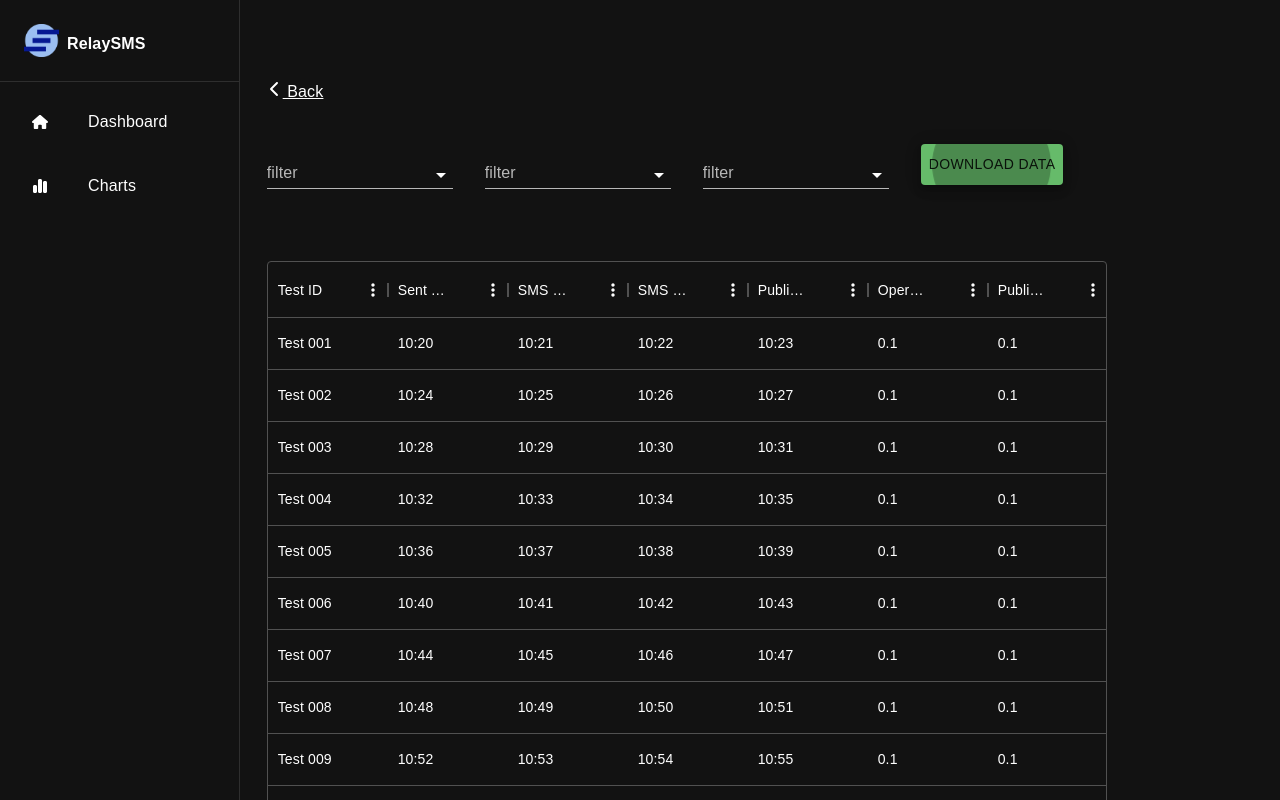
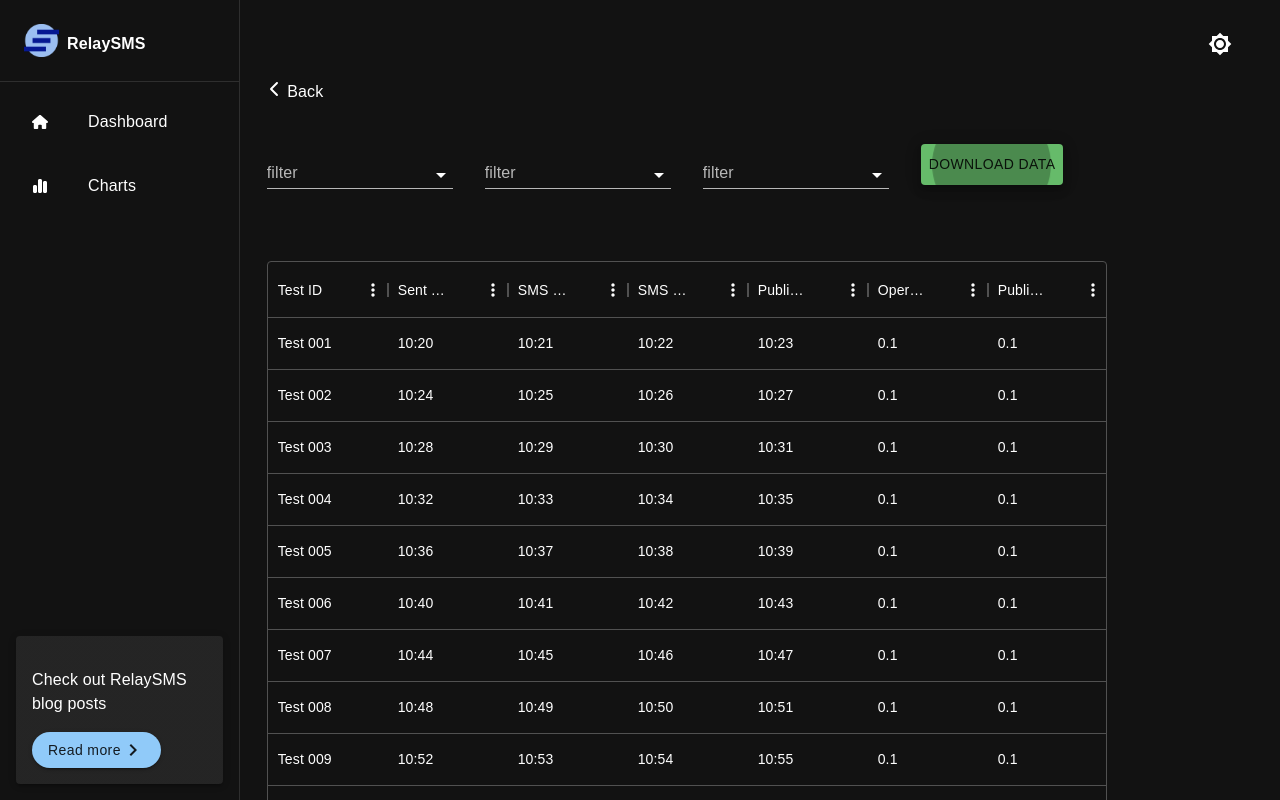
Before and after one commit to smswithoutborders/RelaySMS-Telemetry, a React (Create React App) app: page /data in a window 1280 px wide. Shown: the top 800 px of the page. Built offline with nearby package versions, Linux system fonts and the light colour scheme.

Commit message:
added theme toggle

```diff
--- a/src/App.css
+++ b/src/App.css
@@ -4,13 +4,15 @@
        url('/public/Suravaram/Suravaram-Regular.ttf') format('ttf');
 }
 
-
-.card {
-  background-image: url(/public/3d.jpg);
-    background-size: cover;
-    background-repeat: no-repeat;
-  }
-
 * {
   font-family: 'Suravaram', sans-serif !important;
 }
+
+a {
+  text-decoration: none;
+  color: inherit;
+}
+
+a:hover {
+  color: #439aec;
+}
--- a/src/App.js
+++ b/src/App.js
@@ -1,6 +1,6 @@
 import "./App.css";
 import React, { useState, useEffect } from "react";
-import { BrowserRouter as Router, Routes, Route } from "react-router-dom"; // Import BrowserRouter and Routes
+import { BrowserRouter as Router, Routes, Route } from "react-router-dom";
 import { ThemeProvider, createTheme } from "@mui/material/styles";
 import CssBaseline from "@mui/material/CssBaseline";
 import Dashboard from "./Pages/Dashboard";
@@ -9,15 +9,11 @@ import Chart from "./Pages/Charts";
 import Loader from "./Components/Loader";
 import DialogTable from "./Pages/TableDialog";
 import Footer from "./Components/Footer";
-
-const darkTheme = createTheme({
-  palette: {
-    mode: "dark",
-  },
-});
+import Toggle from "./Components/ThemeToggle";
 
 function App() {
   const [isLoading, setIsLoading] = useState(true);
+  const [darkMode, setDarkMode] = useState(true);
 
   useEffect(() => {
     setTimeout(() => {
@@ -25,15 +21,29 @@ function App() {
     }, 3000);
   }, []);
 
+  const toggleDarkMode = () => {
+    setDarkMode((prevMode) => !prevMode);
+  };
+
+  const theme = createTheme({
+    palette: {
+      mode: darkMode ? "dark" : "light",
+    },
+  });
+
   return (
     <>
       {isLoading ? (
         <Loader />
       ) : (
-        <ThemeProvider theme={darkTheme}>
+        <ThemeProvider theme={theme}>
           <CssBaseline />
           <Router>
-            <ResponsiveDrawer />
+            <ResponsiveDrawer
+              darkMode={darkMode}
+              toggleDarkMode={toggleDarkMode}
+            />
+            <Toggle darkMode={darkMode} toggleDarkMode={toggleDarkMode} />
             <Routes>
               {" "}
               <Route path="/" element={<Dashboard />} />
--- a/src/Components/Nav.js
+++ b/src/Components/Nav.js
@@ -10,21 +10,31 @@ import ListItemIcon from "@mui/material/ListItemIcon";
 import ListItemText from "@mui/material/ListItemText";
 import Typography from "@mui/material/Typography";
 import { FaChartSimple, FaHouse } from "react-icons/fa6";
-import { AppBar, Button, Divider, Toolbar } from "@mui/material";
+import {
+  AppBar,
+  Button,
+  IconButton,
+  Divider,
+  Paper,
+  Toolbar,
+} from "@mui/material";
 import { Link } from "react-router-dom";
+import { ChevronRight } from "@mui/icons-material";
+import Brightness4Icon from "@mui/icons-material/Brightness4";
+import Brightness7Icon from "@mui/icons-material/Brightness7";
 
 const drawerWidth = 240;
 
-function ResponsiveDrawer(props) {
-  const { window } = props;
-  const [mobileOpen, setMobileOpen] = React.useState(false);
-
-  const handleDrawerClose = () => {
-    setMobileOpen(false);
-  };
-
+function ResponsiveDrawer({ darkMode, toggleDarkMode }) {
   const drawer = (
-    <Box sx={{ bgcolor: "transparent" }}>
+    <Box
+      sx={{
+        bgcolor: "transparent",
+        display: "flex",
+        flexDirection: "column",
+        height: "100%",
+      }}
+    >
       <Box display="flex" sx={{ p: 3 }}>
         <Box component="img" src="/logo.png" sx={{ width: "35px" }} />
         <Typography variant="body1" sx={{ px: 1, pt: 1, fontWeight: 600 }}>
@@ -32,7 +42,7 @@ function ResponsiveDrawer(props) {
         </Typography>
       </Box>
       <Divider />
-      <List>
+      <List sx={{ flexGrow: 1 }}>
         <ListItem>
           <ListItemButton component="a" to="/">
             <ListItemIcon>
@@ -50,44 +60,37 @@ function ResponsiveDrawer(props) {
           </ListItemButton>
         </ListItem>
       </List>
+      <Box
+        component="footer"
+        sx={{
+          bottom: 0,
+          justifyContent: "end",
+          alignContent: "baseline",
+          p: 2,
+        }}
+      >
+        <Paper elevation={3} sx={{ p: 2 }}>
+          <Typography sx={{ py: 2 }}>Check out RelaySMS blog posts</Typography>
+          <Button
+            variant="contained"
+            sx={{ borderRadius: "50px", textTransform: "none" }}
+          >
+            Read more <ChevronRight />
+          </Button>
+        </Paper>
+      </Box>
     </Box>
   );
-
-  const container =
-    window !== undefined ? () => window().document.body : undefined;
 
   return (
     <>
       <Box sx={{ display: "flex", bgcolor: "transparent" }}>
         <CssBaseline />
-        <Box
-          component="nav"
-          sx={{ width: { sm: drawerWidth }, flexShrink: { sm: 0 } }}
-          aria-label="mailbox folders"
-        >
-          <Drawer
-            container={container}
-            variant="temporary"
-            open={mobileOpen}
-            onClose={handleDrawerClose}
-            ModalProps={{
-              keepMounted: true,
-            }}
-            sx={{
-              display: { xs: "block", sm: "none" },
-              "& .MuiDrawer-paper": {
-                boxSizing: "border-box",
-                width: drawerWidth,
-                bgcolor: "transparent",
-              },
-            }}
-          >
-            {drawer}
-          </Drawer>
+        <Box component="nav">
           <Drawer
             variant="permanent"
             sx={{
-              display: { xs: "none", sm: "block" },
+              display: { xs: "none", sm: "none", md: "block" },
               "& .MuiDrawer-paper": {
                 boxSizing: "border-box",
                 width: drawerWidth,
@@ -100,18 +103,35 @@ function ResponsiveDrawer(props) {
           </Drawer>
         </Box>
       </Box>
-      <AppBar sx={{ display: { md: "none", sx: "flex" } }}>
-        <Toolbar>
+      <AppBar
+        sx={{
+          display: { md: "none", sx: "flex", sm: "flex" },
+        }}
+      >
+        <Toolbar sx={{ justifyContent: "space-between" }}>
+          <Box display="flex">
             <Link to="/">
-            <Button variant="contained" sx={{ borderRadius: "50px", m: 1 }}>
+              <Typography sx={{ borderRadius: "50px", m: 1 }}>
                 Dashboard
-            </Button>
+              </Typography>
             </Link>
             <Link to="/charts">
-            <Button variant="contained" sx={{ borderRadius: "50px", m: 1 }}>
+              <Typography sx={{ borderRadius: "50px", m: 1 }}>
                 Charts
-            </Button>
+              </Typography>
             </Link>
+          </Box>
+          <Box>
+            <IconButton
+              className="cards"
+              onClick={toggleDarkMode}
+              sx={{ ml: 2 }}
+              aria-label={darkMode ? "Light Mode" : "Dark Mode"}
+              color="inherit"
+            >
+              {darkMode ? <Brightness7Icon /> : <Brightness4Icon />}
+            </IconButton>
+          </Box>
         </Toolbar>
       </AppBar>
     </>
--- /dev/null
+++ b/src/Components/ThemeToggle.js
@@ -0,0 +1,30 @@
+import { Box, IconButton } from "@mui/material";
+import React from "react";
+import Brightness4Icon from "@mui/icons-material/Brightness4";
+import Brightness7Icon from "@mui/icons-material/Brightness7";
+
+export default function Toggle({ darkMode, toggleDarkMode }) {
+  return (
+    <Box
+      component="nav"
+      sx={{
+        display: "flex",
+        justifyContent: "space-between",
+        py: 3,
+        mx: 5,
+        position: "fixed",
+        right: 0,
+      }}
+    >
+      <IconButton
+        className="cards"
+        onClick={toggleDarkMode}
+        sx={{ ml: 2 }}
+        aria-label={darkMode ? "Light Mode" : "Dark Mode"}
+        color="inherit"
+      >
+        {darkMode ? <Brightness7Icon /> : <Brightness4Icon />}
+      </IconButton>
+    </Box>
+  );
+}
--- a/src/Pages/TableDialog.js
+++ b/src/Pages/TableDialog.js
@@ -216,8 +216,8 @@ export default function TheTable() {
   return (
     <Grid container sx={{ p: { md: 10, xs: 3 } }}>
       <Grid item md={2}></Grid>
-      <Grid item md={9} xs={12} sx={{ mt: { xs: 4, md: 0 } }}>
-        <Link to="/" style={{color: "white"}}>
+      <Grid item md={9} xs={12} sx={{ mt: { xs: 6, md: 0 } }}>
+        <Link to="/">
           <FaChevronLeft /> Back
         </Link>
         <Box sx={{ pb: 4 }}>
```
Also changed, not shown: src/Pages/Dashboard.js (+57 -25 lines). Lines whose indentation alone changed are shown as unchanged.
